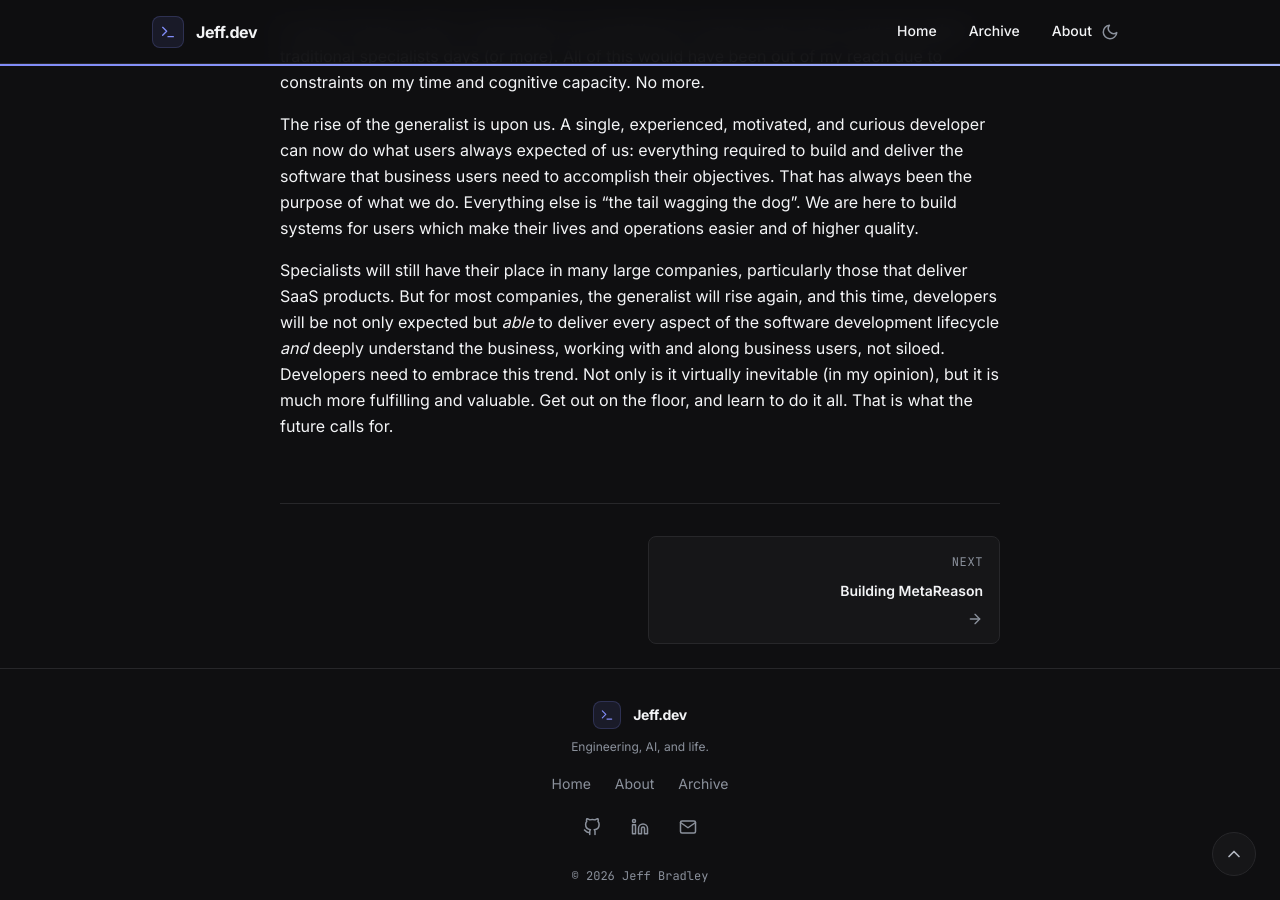
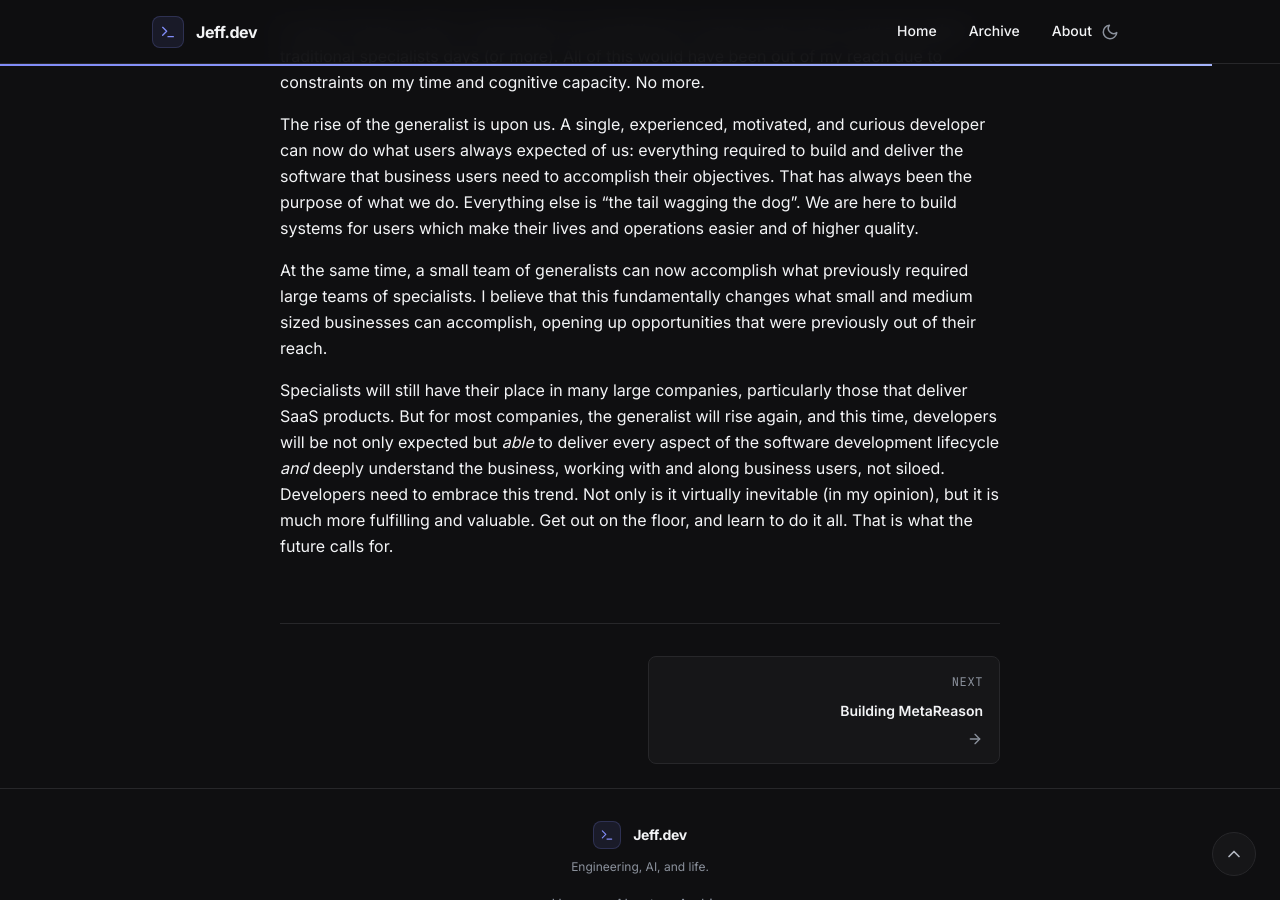
Before and after one commit to jeffgbradley2/jeffgbradley2.github.io, a Jekyll site: the page built from _posts/2025-01-31-the-rise-of-the-generalist.md, in a window 1280 px wide and 900 px high, scrolled down 1875 px. Built offline with Jekyll 4.4.1, drawn with Linux system fonts in a browser that asks for light colours.

Commit message:
content: add SMB impact paragraph to generalist post
Co-Authored-By: Claude Opus 4.5 <noreply@anthropic.com>

```diff
--- a/_posts/2025-01-31-the-rise-of-the-generalist.md
+++ b/_posts/2025-01-31-the-rise-of-the-generalist.md
@@ -26,4 +26,6 @@ In each of these cases I, a generalist, accomplished in minutes tasks that would
 
 The rise of the generalist is upon us. A single, experienced, motivated, and curious developer can now do what users always expected of us: everything required to build and deliver the software that business users need to accomplish their objectives. That has always been the purpose of what we do. Everything else is "the tail wagging the dog". We are here to build systems for users which make their lives and operations easier and of higher quality.
 
+At the same time, a small team of generalists can now accomplish what previously required large teams of specialists. I believe that this fundamentally changes what small and medium sized businesses can accomplish, opening up opportunities that were previously out of their reach.
+
 Specialists will still have their place in many large companies, particularly those that deliver SaaS products. But for most companies, the generalist will rise again, and this time, developers will be not only expected but _able_ to deliver every aspect of the software development lifecycle _and_ deeply understand the business, working with and along business users, not siloed. Developers need to embrace this trend. Not only is it virtually inevitable (in my opinion), but it is much more fulfilling and valuable. Get out on the floor, and learn to do it all. That is what the future calls for.
```
